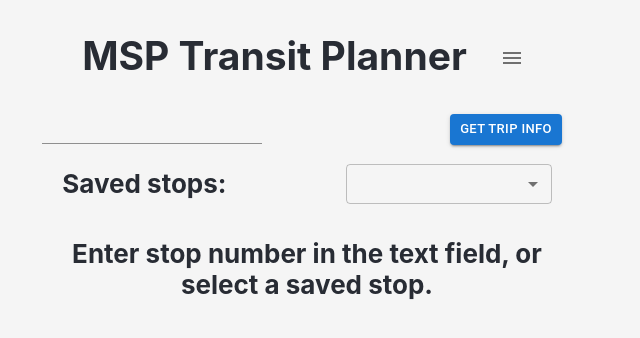
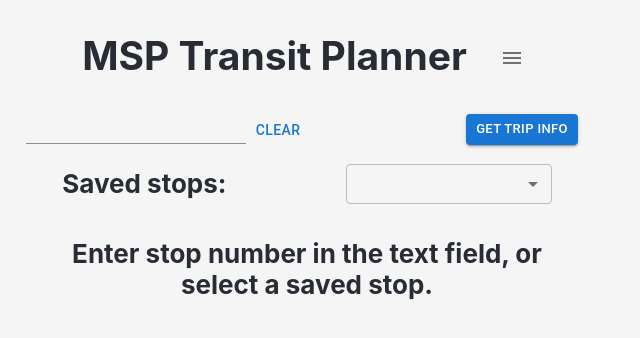
Before and after one commit to cjdufault/msp-next-trip, a React (Create React App) app: page / in a window 1280 px wide. Shown: the top 338 px of the page, without its empty margins (333-973 px from the left). Built offline with nearby package versions, Linux system fonts and the light colour scheme.

Commit message:
use icon for back buttons

```diff
--- a/src/components/NextTripLookup.jsx
+++ b/src/components/NextTripLookup.jsx
@@ -31,6 +31,13 @@ export const NextTripLookup = ({ mapDisplayCallback, currentStop }) => {
     event.preventDefault();
     await fetchNextTrips(stopNumber);
   };
+
+  const clearAll = () => {
+    setInternalValue('');
+    setStopNumber(null);
+    setDepartures(null);
+    setStatusMessage(defaultStatusMessage);
+  }
 
   const handleChangeStopInputBox = (newValue) => {
     setDepartures(null);
@@ -136,6 +143,7 @@ export const NextTripLookup = ({ mapDisplayCallback, currentStop }) => {
     <div>
       <div>
         <form onSubmit={handleGetNextTrip} className={'stop-input-form'}>
+          <div>
             <TextField
               value={ internalValue }
               variant={'standard'}
@@ -149,6 +157,8 @@ export const NextTripLookup = ({ mapDisplayCallback, currentStop }) => {
                 setInternalValue(stopNumber);
               }}
             />
+            <Button onClick={clearAll}>{'Clear'}</Button>
+          </div>
           <div className={'stop-input-form__buttons'}>
             <Button
               onClick={handleGetNextTrip}
--- a/src/components/RouteLookup.jsx
+++ b/src/components/RouteLookup.jsx
@@ -1,6 +1,7 @@
 import React, { useState } from 'react';
 import Button from '@mui/material/Button';
 import TextField from '@mui/material/TextField';
+import ArrowBackIcon from '@mui/icons-material/ArrowBack';
 
 export const RouteLookup = ({ lookupRouteCallback, exitCallback }) => {
 
@@ -20,7 +21,7 @@ export const RouteLookup = ({ lookupRouteCallback, exitCallback }) => {
   return (
     <div className={'route-lookup'}>
       <div className={'map-header'}>
-        <Button onClick={exitCallback}><strong>{'X'}</strong></Button>
+        <Button onClick={exitCallback}><ArrowBackIcon /></Button>
         <small>{'Search for a map by entering the route number.'}</small>
       </div>
       <form onSubmit={handleLookupClick} className={'stop-input-form'}>
--- a/src/components/StopLookup.jsx
+++ b/src/components/StopLookup.jsx
@@ -7,6 +7,7 @@ import TableContainer from '@mui/material/TableContainer';
 import TableBody from '@mui/material/TableBody';
 import TableCell from '@mui/material/TableCell';
 import TableRow from '@mui/material/TableRow';
+import ArrowBackIcon from '@mui/icons-material/ArrowBack';
 
 export const StopLookup = ({ lookupStopCallback, exitCallback }) => {
 
@@ -22,8 +23,8 @@ export const StopLookup = ({ lookupStopCallback, exitCallback }) => {
   return (
     <div className={'stop-lookup'}>
       <div className={'map-header'}>
-        <Button onClick={exitCallback}><strong>{'X'}</strong></Button>
-        <small>{'Search for a stop'}</small>
+        <Button onClick={exitCallback}><ArrowBackIcon /></Button>
+        <small>{'Search for a stop by intersection'}</small>
       </div>
       <form onSubmit={handleLookupClick} className={'stop-input-form'}>
         <TextField
--- a/src/components/VehiclesMap.jsx
+++ b/src/components/VehiclesMap.jsx
@@ -4,6 +4,7 @@ import { MapContainer, TileLayer, Marker, useMap, Polyline } from 'react-leaflet
 import { getVehiclePositions } from "../data/mapData";
 import { getRouteShape } from '../data/shapeData';
 import constants from '../constants.json';
+import ArrowBackIcon from '@mui/icons-material/ArrowBack';
 
 export const VehiclesMap = ({ routeNumber, exitCallback }) => {
 
@@ -55,7 +56,7 @@ export const VehiclesMap = ({ routeNumber, exitCallback }) => {
   return (
     <div className={'route-map-div'}>
       <div className={'map-header'}>
-        <Button onClick={exitCallback}><strong>{'X'}</strong></Button>
+        <Button onClick={exitCallback}><ArrowBackIcon /></Button>
         <small>
           {
             (hasAttemptedFetch && !vehicleCoordinates) ?
```
Lines whose indentation alone changed are shown as unchanged.
